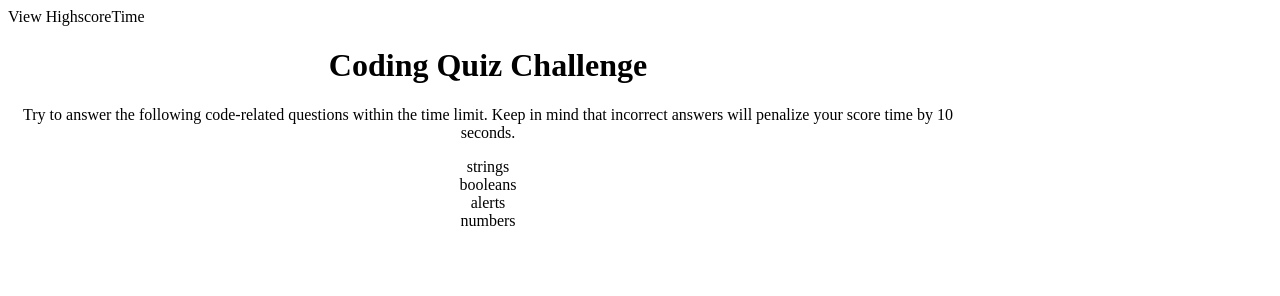
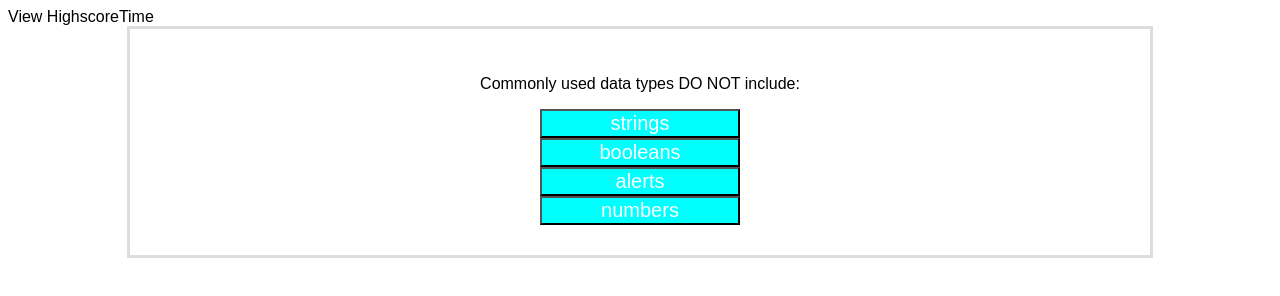
Before and after one commit to mattchley/CodeQuiz, a plain HTML site: page index.html in a window 1280 px wide. Both pictures are taken after a click on the button "Start Quiz". Drawn offline with Linux system fonts and the light colour scheme.

Commit message:
firstQuestionFunctinon

```diff
--- a/index.html
+++ b/index.html
@@ -15,17 +15,27 @@
 
 <body>
     <div id="container">
-        <h1 id="title">Coding Quiz Challenge</h1>
+        <h1 id="title" style="display: block">Coding Quiz Challenge</h1>
         <div id="content">
-            <p>Try to answer the following code-related questions within the time limit. Keep in mind that incorrect
-                answers will penalize your score time by 10 seconds.</p>
-            <button id="startBtn" style ="display: block">Start Quiz</button>
-            <div id="choices" style ="display: none">
-                <div class='choice' id='a'></div>
-                <div class='choice' id='b'></div>
-                <div class='choice' id='c'></div>
-                <div class='choice' id='d'></div>
+            <p id="intro" style="display: block">Try to answer the following code-related questions within the time
+                limit. Keep in mind that incorrect answers will penalize your score time by 10 seconds.</p>
+            <p id="titleQ" style="display: none"></p>
+            <button id="startBtn" style="display: block">Start Quiz</button>
+            <div id="choices" style="display: none">
+                <div class='choice'>
+                    <button id='a' class="option"></button>
+                </div>
+                <div class='choice'>
+                    <button id='b' class="option"></button>
+                </div>
+                <div class='choice'>
+                    <button id='c' class="option"></button>
+                </div>
+                <div class='choice'>
+                    <button id='d' class="option"></button>
+                </div>
             </div>
+            <p id='feedback' style="display: none"></p>
             <div id='username'>
 
             </div>
--- a/script.js
+++ b/script.js
@@ -3,14 +3,17 @@ var headerEl = document.getElementById('title')
 var startBtnEl = document.getElementById('startBtn')
 var scoreDisplayEl = document.getElementById('score')
 var timerDisplayEl = document.getElementById('timer')
-var quizContentEl = document.getElementById('content')
 var choicesEl = document.getElementById('choices')
 var answerA = document.getElementById('a')
 var answerB = document.getElementById('b')
 var answerC = document.getElementById('c')
 var answerD = document.getElementById('d')
+var clickedEl = document.querySelector('option')
 var userNamerInputEl = document.getElementById('username')
-var contentEl = document.getElementById('content')
+var contentEl = document.getElementById('titleQ')
+var introEl = document.getElementById('intro')
+var indicatorFeedbackEl = document.getElementById('feedback')
+
 
 // questions exsist in an Array of [0-4]
 // https://www.youtube.com/watch?v=49pYIMygIcU says to break apart answers
@@ -18,64 +21,106 @@ var questions = [
     // Data question
     {
         title: "Commonly used data types DO NOT include:",
-        choices: ["strings", "booleans", "alerts", "numbers"],
-        choiceA:"strings",
-        choiceB:"booleans",
-        choiceC:"alerts",
-        choiceD:"numbers",
+        choiceA: "strings",
+        choiceB: "booleans",
+        choiceC: "alerts",
+        choiceD: "numbers",
         answer: "alerts"
     },
     // If/else question
     {
         title: "The condition in an if / else statement is enclosed within ____.",
-        choiceA:"quotes",
-        choiceB:"curly brackets",
-        choiceC:"parenteses",
-        choiceD:"square brackets",
+        choiceA: "quotes",
+        choiceB: "curly brackets",
+        choiceC: "parenteses",
+        choiceD: "square brackets",
         answer: "parentheses"
     },
     // Arrays in Javascript question
     {
         title: "Arrays in JavaScript can be used to store ____.",
-        choiceA:"numbers and strings",
-        choiceB:"other arrays",
-        choiceC:"booleans",
-        choiceD:"all of the above",
+        choiceA: "numbers and strings",
+        choiceB: "other arrays",
+        choiceC: "booleans",
+        choiceD: "all of the above",
         answer: "all of the above"
     },
     // String values question
     {
         title: "String vlaues must be enclosed within ____ when being assigned to variables.",
-        choiceA:"comams",
-        choiceB:"curly brackets",
-        choiceC:"quotes",
-        choiceD:"parentheses",
+        choiceA: "comams",
+        choiceB: "curly brackets",
+        choiceC: "quotes",
+        choiceD: "parentheses",
         answer: "curly brackets"
     },
     // Debugging question
     {
         title: "A very useful tool used during development and debugging for printing content to the debugger is ____.",
-        choices: ["Javascript", "terminal/bash", "for loops", "console.log"],
-        choiceA:"JavaScript",
-        choiceB:"terminal/bash",
-        choiceC:"for loops",
-        choiceD:"console.log",
+        choiceA: "JavaScript",
+        choiceB: "terminal/bash",
+        choiceC: "for loops",
+        choiceD: "console.log",
         answer: "console.log"
     },
     ///etc.
 ];
-// Event listener for start button to generate first question
+// Event listener for start button
+// generates the first question(x)
+// needs to be a modal?
 const lastQuestion = questions.length - 1;
 let runningQuestion = 0;
 
-startBtnEl.addEventListener( "click" , function generateQuestion() {
+startBtnEl.addEventListener("click", function generateQuestion() {
 
     let q = questions[runningQuestion];
-contentEl.innerhtml = "<p>" + q.title + "</p>";
+
+    contentEl.innerHTML = "<p>" + q.title + "</p>";
     answerA.innerHTML = q.choiceA;
     answerB.innerHTML = q.choiceB;
     answerC.innerHTML = q.choiceC;
     answerD.innerHTML = q.choiceD;
     startBtnEl.style.display = 'none';
     choicesEl.style.display = 'block';
+    contentEl.style.display = 'block';
+    headerEl.style.display = 'none';
+    introEl.style.display = 'none';
+
 });
+
+// Event listener for answers
+answerA.addEventListener("click", function showAnswer() {
+
+    let q = questions[runningQuestion];
+
+    indicatorFeedbackEl.innerHTML = "<p>" + q.answer + "</p>";
+    indicatorFeedbackEl.style.display = 'block';
+
+});
+
+answerB.addEventListener("click", function showAnswer() {
+
+    let q = questions[runningQuestion];
+
+    indicatorFeedbackEl.innerHTML = "<p>" + q.answer + "</p>";
+    indicatorFeedbackEl.style.display = 'block';
+
+});
+
+answerC.addEventListener("click", function showAnswer() {
+
+    let q = questions[runningQuestion];
+
+    indicatorFeedbackEl.innerHTML = "<p>" + q.answer + "</p>";
+    indicatorFeedbackEl.style.display = 'block';
+
+});
+
+answerD.addEventListener("click", function showAnswer() {
+
+    let q = questions[runningQuestion];
+
+    indicatorFeedbackEl.innerHTML = "<p>" + q.answer + "</p>";
+    indicatorFeedbackEl.style.display = 'block';
+
+});
--- a/style.css
+++ b/style.css
@@ -1,13 +1,29 @@
 /* maybe use boot strap of mediaquery to ensure that it looks appropriate at small medium large sizes */
+
+*{
+    font-family: 'Arial', 'Helvetica Neue', Helvetica, sans-serif;
+  }
 
 /* holds the questions in place */
 #container {
     max-width: 960px;
+    margin: auto;
     align-self: auto;
     text-align: center;
+    border: 3px solid #ddd;
+    padding: 30px;
 }
 
-
+#titel{
+    height: 40px;
+}
+button{
+    background-color: aqua;
+    color: white;
+    width: 200px;
+    font-size: 20px;
+    align-self: auto;
+}
 /* header that holds score and timer in place */
 #navbar {
     display: flex;
```
Lines whose indentation alone changed are shown as unchanged.
